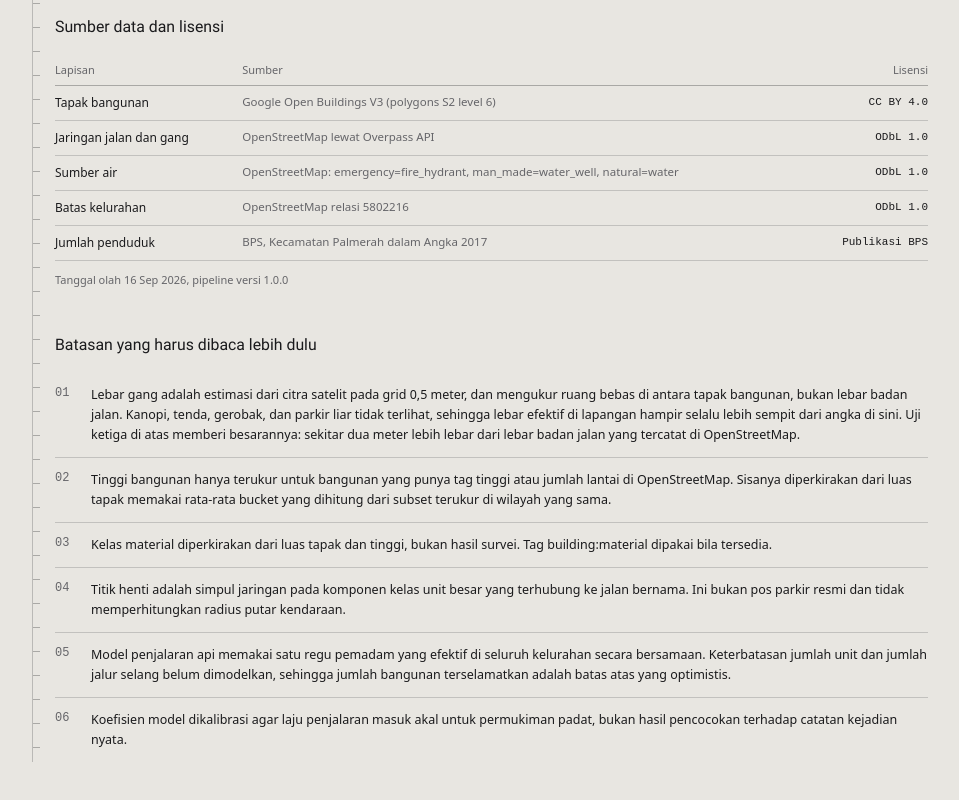
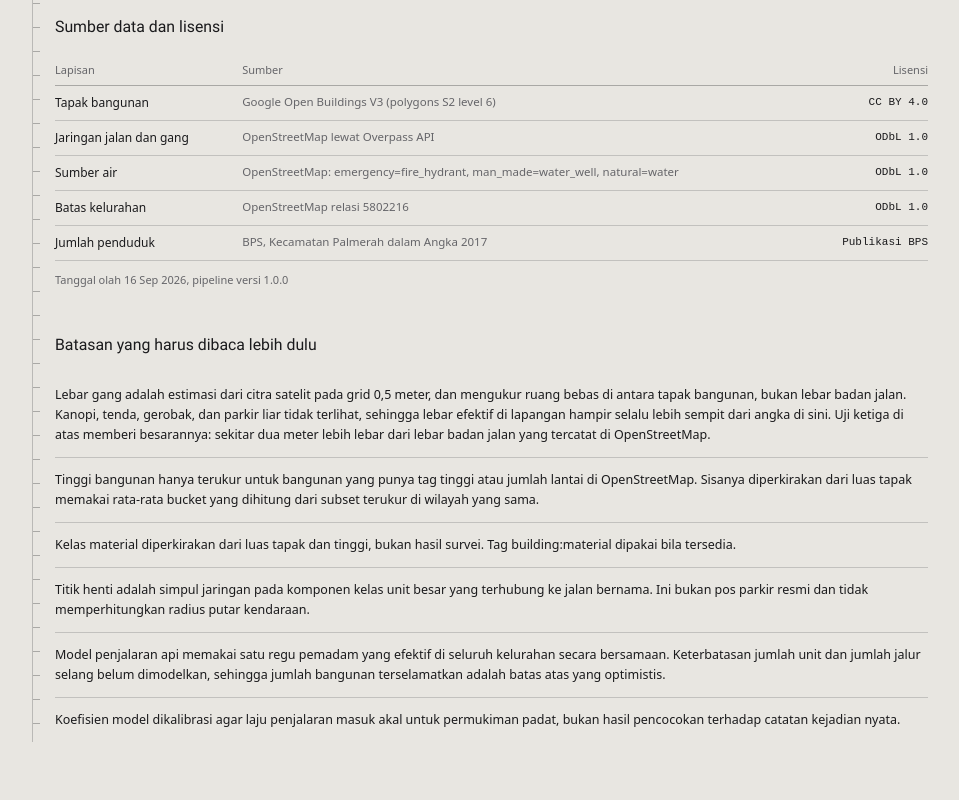
Before and after one commit to benditandayusaputra/titik_henti, a SvelteKit app: page /metode in a window 1280 px wide. Shown: the part 3150-3950 px from the top of the page, without its empty margins (160-1119 px from the left). Built offline with nearby package versions, Linux system fonts and the light colour scheme.

Commit message:
🔥 cabut penomoran daftar batasan yang bukan urutan

```diff
--- a/src/routes/metode/+page.svelte
+++ b/src/routes/metode/+page.svelte
@@ -407,11 +407,8 @@
 		<section class="mb-4">
 			<h2 class="font-display text-ink mb-4 text-[18px] leading-tight font-semibold">Batasan yang harus dibaca lebih dulu</h2>
 			<ul class="flex flex-col">
-				{#each limitations as limitation, index (limitation)}
-					<li class="hairline-b flex gap-3 py-3 last:border-b-0">
-						<span class="readout text-graphite w-6 shrink-0 pt-[2px] text-[12px]">
-							{(index + 1).toString().padStart(2, '0')}
-						</span>
+				{#each limitations as limitation (limitation)}
+					<li class="hairline-b py-3 last:border-b-0">
 						<p class="text-ink text-[12.5px] leading-[1.6]">{limitation}</p>
 					</li>
 				{/each}
```
